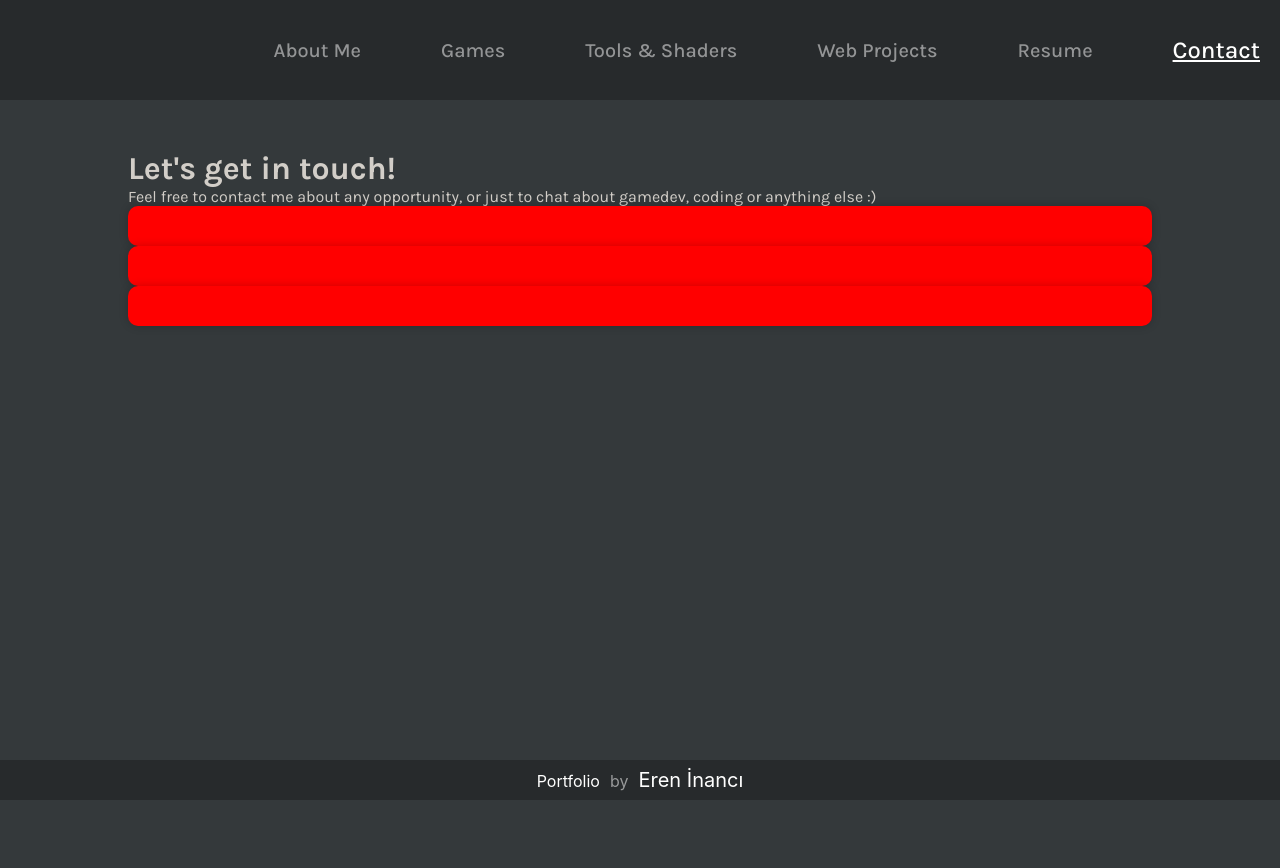
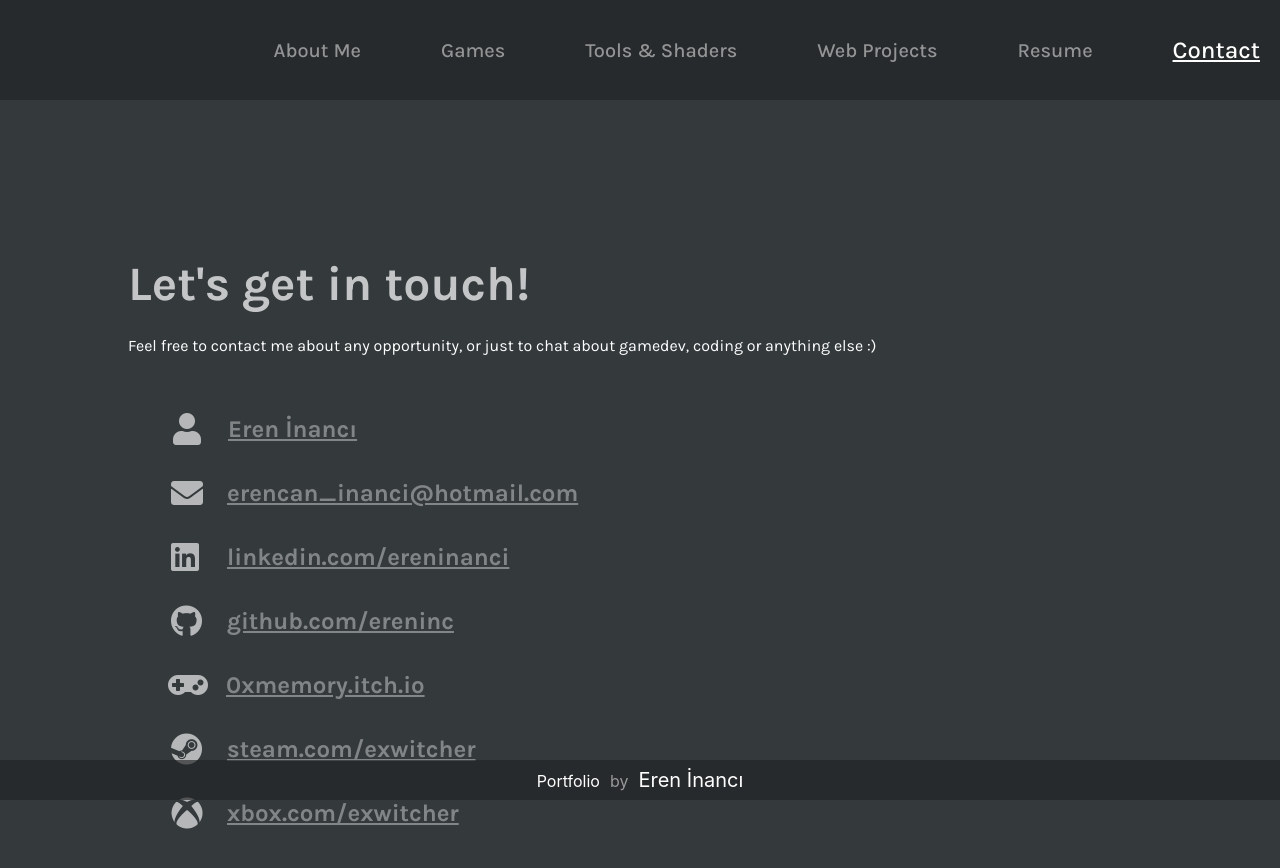
Before and after one commit to ereninc/Portfolio-ReactJS, a React (Create React App) app: page /contact in a window 1280 px wide. Shown: the top 868 px of the page. Before the commit the page ends 800 px from the top, so only its background shows below. Built offline with nearby package versions, Linux system fonts and the light colour scheme.

Commit message:
contact page update

```diff
--- a/public/index.html
+++ b/public/index.html
@@ -32,6 +32,13 @@
       href="https://fonts.googleapis.com/css2?family=Karla:wght@400;500;600;700&display=swap"
       rel="stylesheet"
     />
+
+    <link
+      rel="stylesheet"
+      href="https://use.fontawesome.com/releases/v5.7.0/css/all.css"
+      integrity="sha384-lZN37f5QGtY3VHgisS14W3ExzMWZxybE1SJSEsQp9S+oqd12jhcu+A56Ebc1zFSJ"
+      crossorigin="anonymous"
+    />
     <title>Eren Inanci - Portfolio</title>
   </head>
   <body>
--- a/src/components/pages/Contact.jsx
+++ b/src/components/pages/Contact.jsx
@@ -1,6 +1,7 @@
 import React from "react";
 import { motion } from "framer-motion";
 import ContactItem from "../views/ContactItem";
+import "../../styles/Contact.css";
 
 export default function Contact() {
   return (
@@ -14,15 +15,47 @@ export default function Contact() {
         transition: { duration: 0.3 },
       }}
     >
-      <h1>Let's get in touch!</h1>
-      <p>
+      <h1 className="contact-title">Let's get in touch!</h1>
+      <p className="contact-desc">
         Feel free to contact me about any opportunity, or just to chat about
         gamedev, coding or anything else :)
       </p>
       <div className="contact-items">
-        <ContactItem />
-        <ContactItem />
-        <ContactItem />
+        <ContactItem
+          iconUrl="fas fa-user"
+          url="https://ereninc.github.io/"
+          desc="Eren İnancı"
+        />
+        <ContactItem
+          iconUrl="fas fa-envelope"
+          url="erencan_inanci@hotmail.com"
+          desc="erencan_inanci@hotmail.com"
+        />
+        <ContactItem
+          iconUrl="fab fa-linkedin"
+          url="https://www.linkedin.com/in/ereninanci/"
+          desc="linkedin.com/ereninanci"
+        />
+        <ContactItem
+          iconUrl="fab fa-github"
+          url="https://github.com/ereninc"
+          desc="github.com/ereninc"
+        />
+        <ContactItem
+          iconUrl="fas fa-gamepad"
+          url="https://0xmemory.itch.io/"
+          desc="0xmemory.itch.io"
+        />
+        <ContactItem
+          iconUrl="fab fa-steam"
+          url="https://steamcommunity.com/id/exwitcher_/"
+          desc="steam.com/exwitcher"
+        />
+        <ContactItem
+          iconUrl="fab fa-xbox"
+          url="https://account.xbox.com/tr-tr/Profile?rtc=1&csrf=CsBkrDL4NMDKoW88V1kpi5rYrMHzEhIyBml26-9djNLJ_QokamTbPE9qc1JLaDMqpIX7AJYiwflBHZaIMa0KgrmqfPA1&wa=wsignin1.0"
+          desc="xbox.com/exwitcher"
+        />
       </div>
     </motion.div>
   );
--- a/src/components/views/ContactItem.jsx
+++ b/src/components/views/ContactItem.jsx
@@ -2,10 +2,16 @@ import React from "react";
 import "../../styles/project-items/ContactItem.css";
 
 export default function ContactItem(props) {
+  const isMail = props.iconUrl === "fas fa-envelope";
   return (
     <div className="contact-item">
-      <img src={props.icon} alt="" />
-      <a href={props.url}>{props.url}</a>
+      <i className={props.iconUrl}></i>
+      <a
+        className="links"
+        href={isMail ? `mailto:${props.url}` : `${props.url}`}
+      >
+        {props.desc}
+      </a>
     </div>
   );
 }
--- /dev/null
+++ b/src/styles/Contact.css
@@ -0,0 +1,28 @@
+.contact-items {
+  display: flex;
+  flex-direction: column;
+  gap: 12px;
+  align-items: center;
+  margin: 24px auto;
+  width: 100%;
+  height: 100%;
+}
+
+.contact-title {
+  margin-top: 256px;
+  display: flex;
+  align-self: center;
+  font-size: 3rem;
+  color: #ffffffb5;
+  align-items: center;
+}
+
+.contact-desc {
+  display: flex;
+  align-self: center;
+  font-size: 1rem;
+  color: #ffffff;
+  align-items: center;
+  margin-top: 24px;
+  margin-bottom: 48px;
+}
--- a/src/styles/project-items/ContactItem.css
+++ b/src/styles/project-items/ContactItem.css
@@ -1,17 +1,40 @@
 .contact-item {
   display: flex;
-  flex-direction: column;
+  flex-direction: row;
+  gap: 36px;
   align-items: center;
-  justify-content: center;
+  margin: 10px;
   width: 100%;
   height: 100%;
-  background-color: #ff0000;
-  border-radius: 10px;
-  box-shadow: 0 0 10px rgba(0, 0, 0, 0.2);
-  padding: 20px;
-  box-sizing: border-box;
-  transition: all 0.3s ease;
-  cursor: pointer;
-  position: relative;
-  overflow: hidden;
+  margin-left: 96px;
+  color: #ffffffa3;
 }
+
+.fa,
+.fab,
+.fas {
+  display: flex;
+  align-self: center;
+  font-size: 2rem;
+  width: 20px;
+  align-items: center;
+}
+
+.links {
+  display: flex;
+  flex-direction: row;
+  align-items: center;
+  color: #ffffff63;
+  font-weight: 700;
+  font-size: 1.5rem;
+}
+
+.fa-user {
+  margin-left: 2px;
+  margin-right: -1px;
+}
+
+.fa-gamepad {
+  margin-left: -3px;
+  margin-right: 2px;
+}
```
